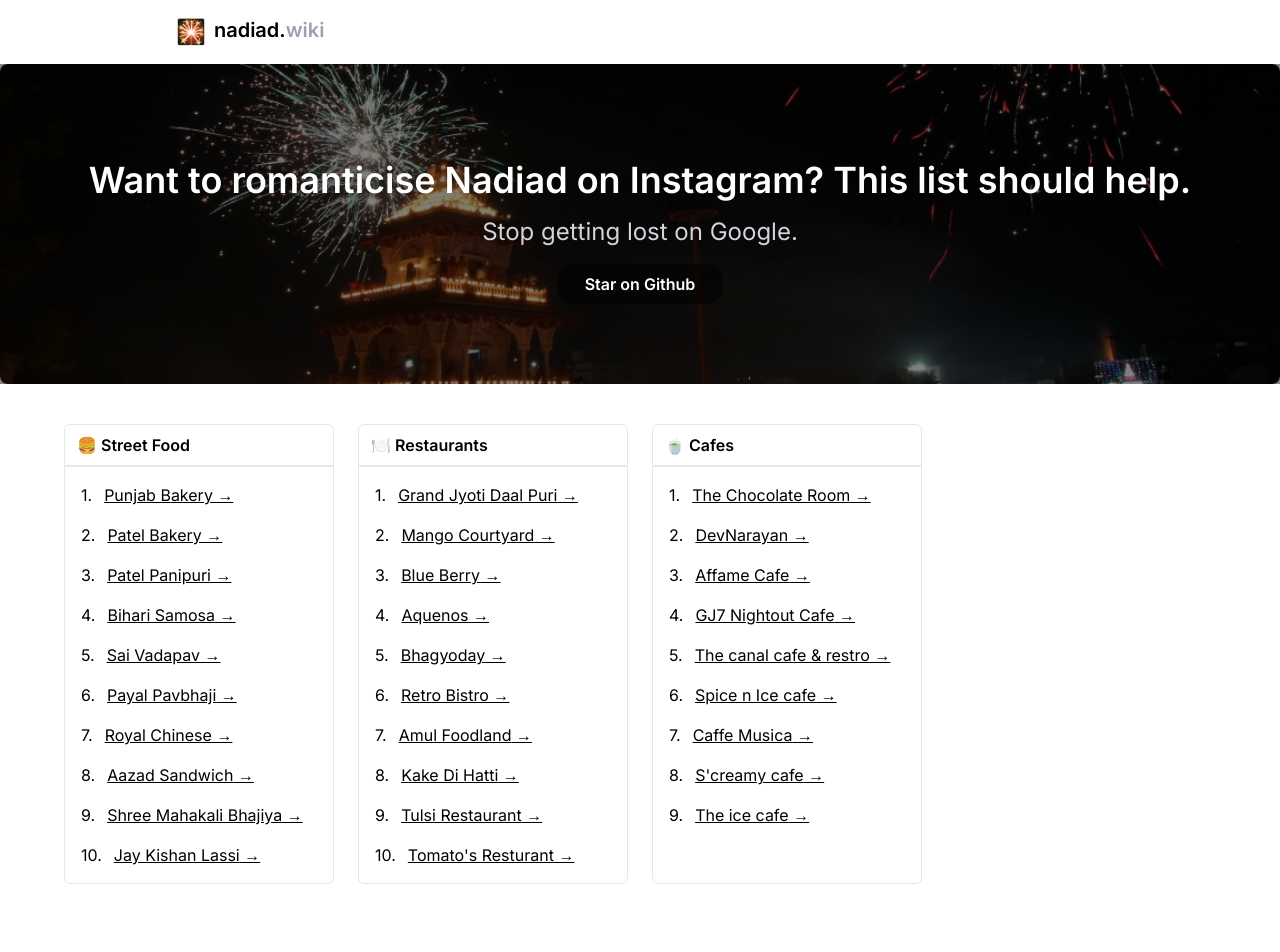
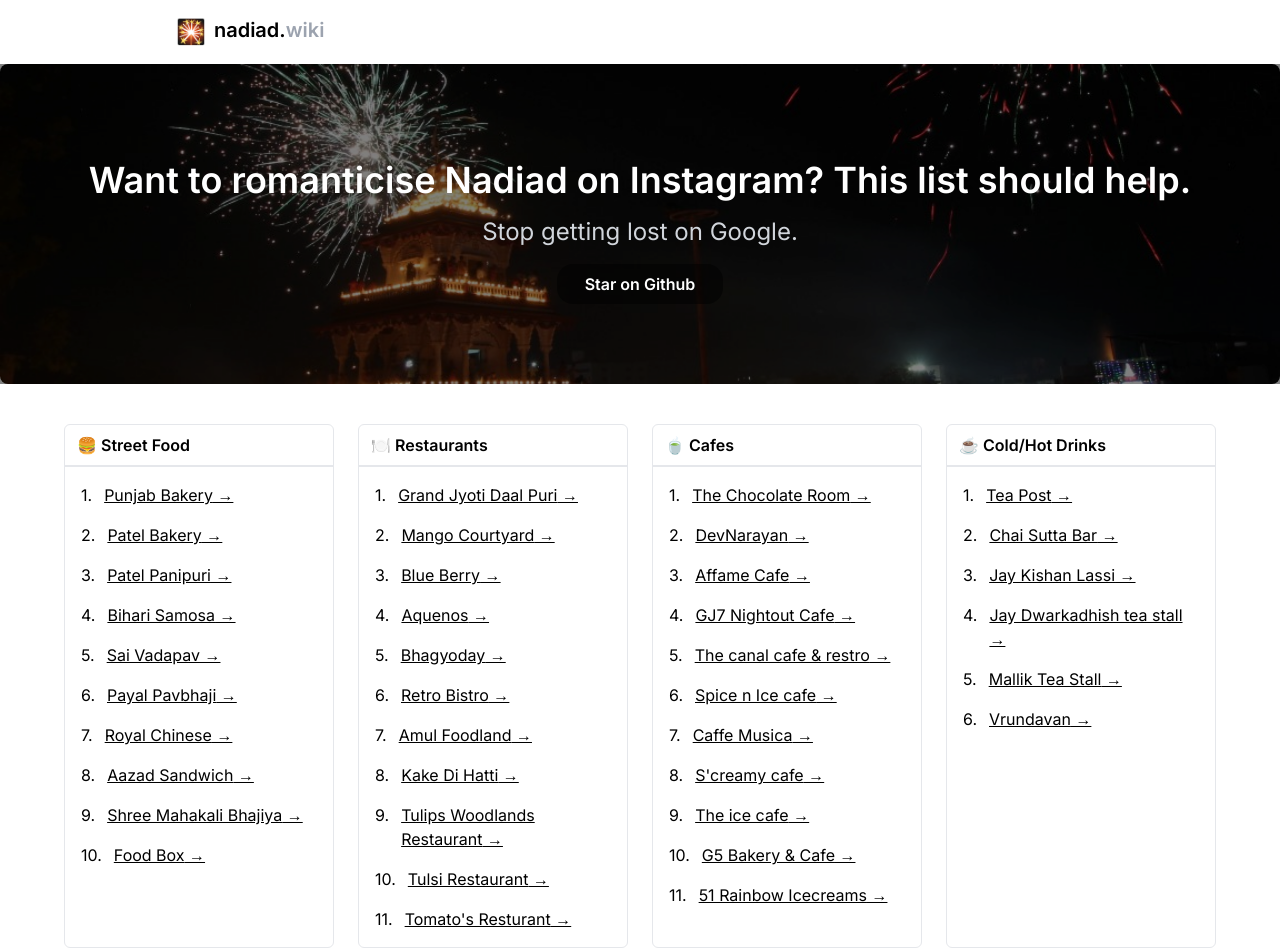
Before and after one commit to dhruvdabhi101/nadiad-wiki, a Next.js app: page / in a window 1280 px wide. Shown: the top 952 px of the page. Before the commit the page ends 924 px from the top, so only its background shows below. Built offline with nearby package versions, Linux system fonts and the light colour scheme.

Commit message:
modify cards

```diff
--- a/src/app/page.tsx
+++ b/src/app/page.tsx
@@ -2,6 +2,7 @@ import Card from "@/components/Card";
 import StreeFood from "@/utils/FoodPlaces.json";
 import Resturants from "@/utils/Restaurant.json";
 import Cafe from "@/utils/Cafe.json";
+import Drinks from "@/utils/Drinks.json";
 import Link from "next/link";
 
 export default function Home() {
@@ -33,6 +34,7 @@ export default function Home() {
         <Card header="🍔 Street Food" data={StreeFood.data} />
         <Card header="🍽️ Restaurants" data={Resturants.data} />
         <Card header="🍵 Cafes" data={Cafe.data} />
+        <Card header="☕ Cold/Hot Drinks" data={Drinks.data} />
       </div>
     </main>
   );
--- a/src/utils/Cafe.json
+++ b/src/utils/Cafe.json
@@ -35,6 +35,14 @@
         {
             "label": "The ice cafe",
             "link": "https://maps.app.goo.gl/y4xZM5FyJZV8W9kz9"
+        },
+        {
+            "label": "G5 Bakery & Cafe",
+            "link": "https://maps.app.goo.gl/qdXXnrwPoSgC8nWx5"
+        },
+        {
+            "label": "51 Rainbow Icecreams",
+            "link": "https://maps.app.goo.gl/izW5D2DMLTHMX8fk7"
         }
     ]
 }
--- /dev/null
+++ b/src/utils/Drinks.json
@@ -0,0 +1,28 @@
+{
+    "data": [
+        {
+            "label": "Tea Post",
+            "link": "https://maps.app.goo.gl/f41RiBwgZj3irWNS6"
+        },
+        {
+            "label": "Chai Sutta Bar",
+            "link": "https://maps.app.goo.gl/PbF7NAA5B8wyDbYt6"
+        },
+        {
+            "label": "Jay Kishan Lassi",
+            "link": "https://maps.app.goo.gl/AaPgwgaAJsCYoHLg7"
+        },
+        {
+            "label": "Jay Dwarkadhish tea stall",
+            "link": "https://maps.app.goo.gl/AQasT4FWiqDVp4LN9"
+        },
+        {
+            "label": "Mallik Tea Stall",
+            "link": "https://maps.app.goo.gl/qfcmJFCehwAWqdRZ9"
+        },
+        {
+            "label": "Vrundavan",
+            "link": "https://maps.app.goo.gl/wo6mVygkNGoFd2D78"
+        }
+    ]
+}
--- a/src/utils/FoodPlaces.json
+++ b/src/utils/FoodPlaces.json
@@ -37,8 +37,8 @@
       "link": "https://maps.app.goo.gl/uMeFGAyEMsbtNJPZ7"
     },
     {
-      "label": "Jay Kishan Lassi",
-      "link": "https://maps.app.goo.gl/tgrdm748ZxPTnCCc7"
+      "label": "Food Box",
+      "link": "https://maps.app.goo.gl/hqNQB6ZVN2cRwT4P9"
     }
   ]
 }
--- a/src/utils/Restaurant.json
+++ b/src/utils/Restaurant.json
@@ -33,6 +33,10 @@
       "link": "https://maps.app.goo.gl/WVqdh7LLYk29EQ3u5"
     },
     {
+      "label": "Tulips Woodlands Restaurant",
+      "link": "https://maps.app.goo.gl/yFp6YoQStcKQkkwq8"
+    },
+    {
       "label": "Tulsi Restaurant",
       "link": "https://maps.app.goo.gl/WikozB2bQ6TqvbACA"
     },
```
